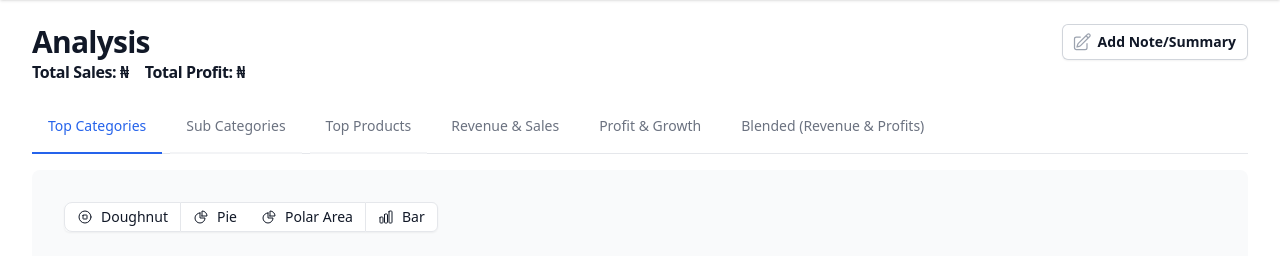
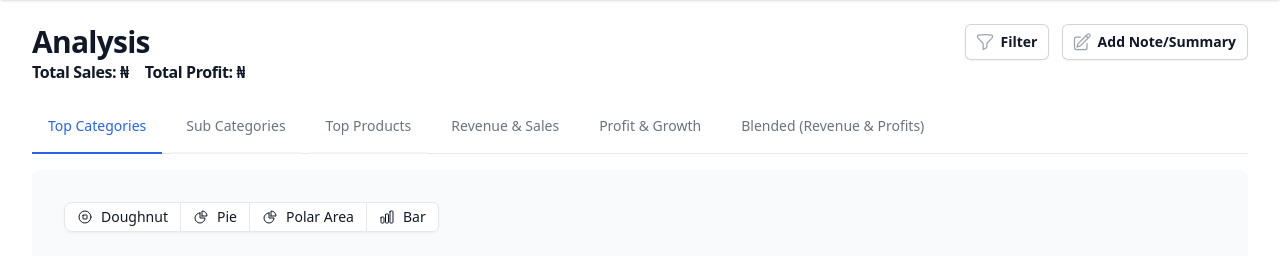
Before and after one commit to aropjoe/hyperion, a Django app: page /data/1/analysis/ in a window 1280 px wide. Shown: the part 148-404 px from the top of the page. Run offline with Django 4.2, Linux system fonts and the light colour scheme; tables that the repository leaves empty hold one stand-in row (values such as "Sample post"); some libraries are stand-ins or nearby versions.

Commit message:
update data_analysis.html

```diff
--- a/templates/core/data_analysis.html
+++ b/templates/core/data_analysis.html
@@ -19,7 +19,13 @@
   <div class="mt-5 flex lg:ml-4 lg:mt-0">
 
     <span class="hidden sm:block">
-      <button type="button" data-modal-target="noteModal" data-modal-toggle="noteModal" class="inline-flex items-center rounded-md bg-white px-3 py-2 text-sm font-semibold text-gray-900 shadow-sm ring-1 ring-inset ring-gray-300 hover:bg-gray-50">
+      <button type="button" data-modal-target="filterModal" data-modal-toggle="filterModal" class="inline-flex items-center rounded-md bg-white px-3 py-2 text-sm font-semibold text-gray-900 shadow-sm ring-1 ring-inset ring-gray-300 hover:bg-gray-50">
+        <svg class="-ml-0.5 mr-1.5 h-5 w-5 text-gray-400" fill="none" stroke="currentColor" stroke-width="1.5" viewBox="0 0 24 24" xmlns="http://www.w3.org/2000/svg" aria-hidden="true">
+          <path stroke-linecap="round" stroke-linejoin="round" d="M12 3c2.755 0 5.455.232 8.083.678.533.09.917.556.917 1.096v1.044a2.25 2.25 0 01-.659 1.591l-5.432 5.432a2.25 2.25 0 00-.659 1.591v2.927a2.25 2.25 0 01-1.244 2.013L9.75 21v-6.568a2.25 2.25 0 00-.659-1.591L3.659 7.409A2.25 2.25 0 013 5.818V4.774c0-.54.384-1.006.917-1.096A48.32 48.32 0 0112 3z"></path>
+        </svg>
+        Filter
+      </button>
+      <button type="button" data-modal-target="noteModal" data-modal-toggle="noteModal" class="ml-2 inline-flex items-center rounded-md bg-white px-3 py-2 text-sm font-semibold text-gray-900 shadow-sm ring-1 ring-inset ring-gray-300 hover:bg-gray-50">
         <svg class="-ml-0.5 mr-1.5 h-5 w-5 text-gray-400" fill="none" stroke="currentColor" stroke-width="1.5" viewBox="0 0 24 24" xmlns="http://www.w3.org/2000/svg" aria-hidden="true">
           <path stroke-linecap="round" stroke-linejoin="round" d="M16.862 4.487l1.687-1.688a1.875 1.875 0 112.652 2.652L10.582 16.07a4.5 4.5 0 01-1.897 1.13L6 18l.8-2.685a4.5 4.5 0 011.13-1.897l8.932-8.931zm0 0L19.5 7.125M18 14v4.75A2.25 2.25 0 0115.75 21H5.25A2.25 2.25 0 013 18.75V8.25A2.25 2.25 0 015.25 6H10"></path>
         </svg>
@@ -75,7 +81,7 @@
           </svg>
           Pie
         </button>
-        <button id="polarBtn" type="button" class="inline-flex items-center px-3 py-1 text-sm font-medium text-gray-900 bg-white border-t border-b border-gray-200 hover:bg-gray-100 hover:text-blue-700 focus:z-10 focus:ring-2 focus:ring-blue-700 focus:text-blue-700">
+        <button id="polarBtn" type="button" class="inline-flex items-center px-3 py-1 text-sm font-medium text-gray-900 bg-white border-t border-b border-l border-gray-200 hover:bg-gray-100 hover:text-blue-700 focus:z-10 focus:ring-2 focus:ring-blue-700 focus:text-blue-700">
           <svg class="w-4 h-4 mr-2" fill="none" stroke="currentColor" stroke-width="1.5" viewBox="0 0 24 24" xmlns="http://www.w3.org/2000/svg" aria-hidden="true">
             <path stroke-linecap="round" stroke-linejoin="round" d="M10.5 6a7.5 7.5 0 107.5 7.5h-7.5V6z"></path>
             <path stroke-linecap="round" stroke-linejoin="round" d="M13.5 10.5H21A7.5 7.5 0 0013.5 3v7.5z"></path>
@@ -110,7 +116,7 @@
           </svg>
           Pie
         </button>
-        <button id="sub_polarBtn" type="button" class="inline-flex items-center px-3 py-1 text-sm font-medium text-gray-900 bg-white border-t border-b border-gray-200 hover:bg-gray-100 hover:text-blue-700 focus:z-10 focus:ring-2 focus:ring-blue-700 focus:text-blue-700">
+        <button id="sub_polarBtn" type="button" class="inline-flex items-center px-3 py-1 text-sm font-medium text-gray-900 bg-white border-t border-l border-b border-gray-200 hover:bg-gray-100 hover:text-blue-700 focus:z-10 focus:ring-2 focus:ring-blue-700 focus:text-blue-700">
           <svg class="w-4 h-4 mr-2" fill="none" stroke="currentColor" stroke-width="1.5" viewBox="0 0 24 24" xmlns="http://www.w3.org/2000/svg" aria-hidden="true">
             <path stroke-linecap="round" stroke-linejoin="round" d="M10.5 6a7.5 7.5 0 107.5 7.5h-7.5V6z"></path>
             <path stroke-linecap="round" stroke-linejoin="round" d="M13.5 10.5H21A7.5 7.5 0 0013.5 3v7.5z"></path>
@@ -145,7 +151,7 @@
           </svg>
           Pie
         </button>
-        <button id="product_polarBtn" type="button" class="inline-flex items-center px-3 py-1 text-sm font-medium text-gray-900 bg-white border-t border-b border-gray-200 hover:bg-gray-100 hover:text-blue-700 focus:z-10 focus:ring-2 focus:ring-blue-700 focus:text-blue-700">
+        <button id="product_polarBtn" type="button" class="inline-flex items-center px-3 py-1 text-sm font-medium text-gray-900 bg-white border-t border-l border-b border-gray-200 hover:bg-gray-100 hover:text-blue-700 focus:z-10 focus:ring-2 focus:ring-blue-700 focus:text-blue-700">
           <svg class="w-4 h-4 mr-2" fill="none" stroke="currentColor" stroke-width="1.5" viewBox="0 0 24 24" xmlns="http://www.w3.org/2000/svg" aria-hidden="true">
             <path stroke-linecap="round" stroke-linejoin="round" d="M10.5 6a7.5 7.5 0 107.5 7.5h-7.5V6z"></path>
             <path stroke-linecap="round" stroke-linejoin="round" d="M13.5 10.5H21A7.5 7.5 0 0013.5 3v7.5z"></path>
@@ -210,11 +216,48 @@
                   <input type="text" id="title" name="title" class="bg-gray-50 border border-gray-300 text-gray-900 text-sm rounded-lg focus:ring-blue-500 focus:border-blue-500 block w-full p-2.5" placeholder="" required>
                 </div>
               <div class="mb-6">
-                <label for="insights" class="block mb-2 text-sm font-medium text-gray-900 dark:text-white">Insights</label>
+                <label for="insights" class="block mb-2 text-sm font-medium text-gray-900">Insights</label>
                 <textarea id="insights" rows="4" name="insights" class="block p-2.5 w-full text-sm text-gray-900 bg-gray-50 rounded-lg border border-gray-300 focus:ring-blue-500 focus:border-blue-500" placeholder="Write a note or summary about this data..."></textarea>
               </div>
               <button type="submit" class="mb-4 text-white bg-blue-700 hover:bg-blue-800 focus:ring-4 focus:outline-none focus:ring-blue-300 font-medium rounded-lg text-sm w-full sm:w-auto px-5 py-2.5 text-center">Save</button>
               <input class="hidden" type="text" name="data_id" value="{{data.id}}">
+
+            </form>
+
+        </div>
+    </div>
+</div>
+
+<!-- Upload modal -->
+<div id="filterModal" tabindex="-1" aria-hidden="true" class="fixed top-0 left-0 right-0 z-50 hidden w-full p-4 overflow-x-hidden overflow-y-auto md:inset-0 h-[calc(100%-1rem)] max-h-full">
+    <div class="relative w-full max-w-2xl max-h-full">
+        <!-- Modal content -->
+        <div class="relative bg-white rounded-lg shadow">
+            <!-- Modal header -->
+            <div class="flex items-start justify-between p-4 border-b rounded-t">
+                <h3 class="text-xl font-semibold text-gray-900">
+                    Apply Filter
+                </h3>
+                <button type="button" class="text-gray-400 bg-transparent hover:bg-gray-200 hover:text-gray-900 rounded-lg text-sm p-1.5 ml-auto inline-flex items-center" data-modal-hide="filterModal">
+                    <svg aria-hidden="true" class="w-5 h-5" fill="currentColor" viewBox="0 0 20 20" xmlns="http://www.w3.org/2000/svg"><path fill-rule="evenodd" d="M4.293 4.293a1 1 0 011.414 0L10 8.586l4.293-4.293a1 1 0 111.414 1.414L11.414 10l4.293 4.293a1 1 0 01-1.414 1.414L10 11.414l-4.293 4.293a1 1 0 01-1.414-1.414L8.586 10 4.293 5.707a1 1 0 010-1.414z" clip-rule="evenodd"></path></svg>
+                    <span class="sr-only">Close modal</span>
+                </button>
+            </div>
+            <!-- Modal body -->
+            <form class="p-4" method="GET" action="{% url 'core:data_analysis' data.id %}">
+
+              <div class="mb-4">
+                <label for="order_dates" class="block mb-2 text-sm font-medium text-gray-900">Select dates</label>
+                <select multiple id="order_dates" name="order_dates" size="20" class="bg-gray-50 border border-gray-300 text-gray-900 text-sm rounded-lg focus:ring-blue-500 focus:border-blue-500 block w-full p-2.5">
+                  <option selected>Choose multiple dates</option>
+                  {% for ord in order_dates %}
+                  <option value="{{ord}}">{{ord}}</option>
+                  {% endfor %}
+                </select>
+              </div>
+
+              <button type="submit" class="text-white bg-blue-700 hover:bg-blue-800 focus:ring-4 focus:ring-blue-300 font-medium rounded-lg text-sm px-5 py-2.5 mr-2 mb-2">Apply Filter</button>
+
 
             </form>
 
@@ -415,7 +458,7 @@
           label: 'Profit (₦)',
           data: {{ gp3.profit }},
           borderWidth: 1,
-          borderColor: 'rgba(255, 99, 132, 0.2)'
+          borderColor: 'rgba(235, 64, 52)'
         }]
       };
       const growth_options = {
@@ -446,7 +489,7 @@
           label: 'Profit (₦)',
           data: {{ gp3.profit }},
           fill: false,
-          borderColor: 'rgba(255, 99, 132, 0.2)',
+          borderColor: 'rgba(235, 64, 52)',
           tension: 0.1
         }
         ]
```
